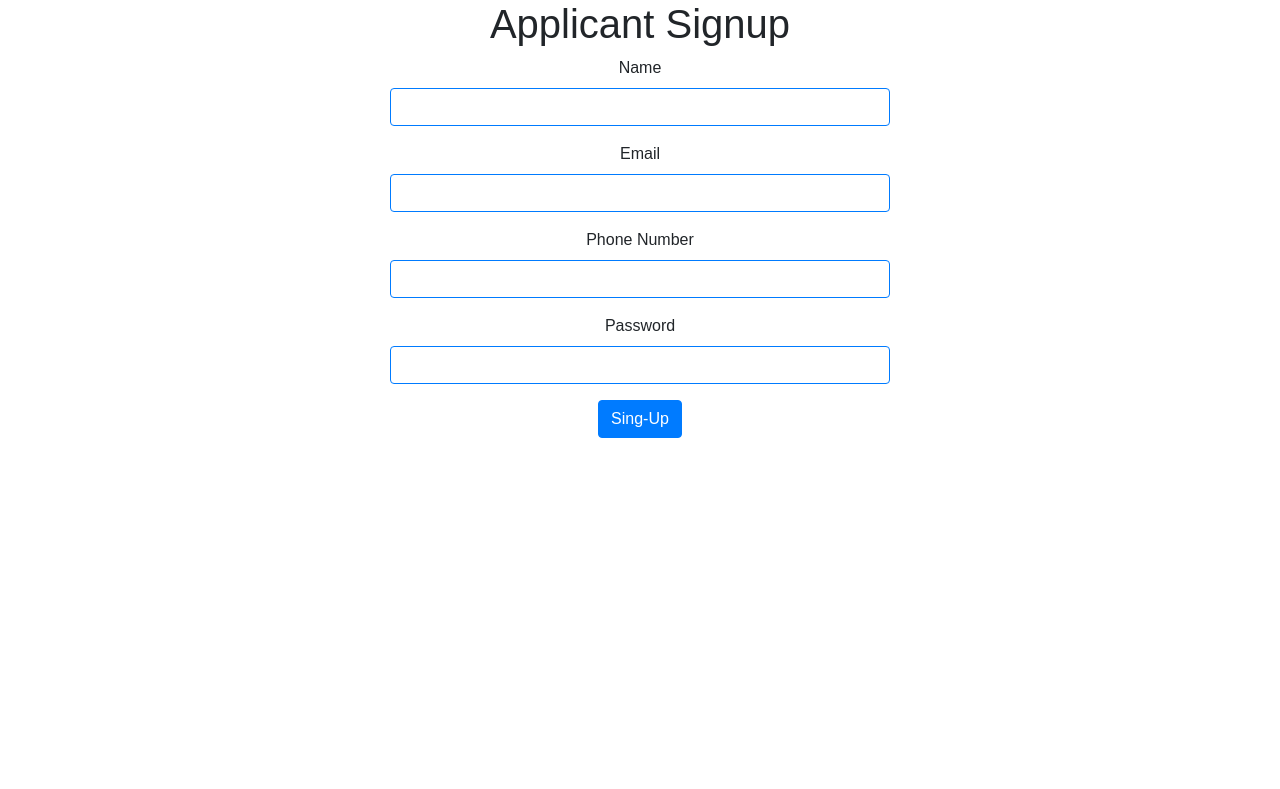
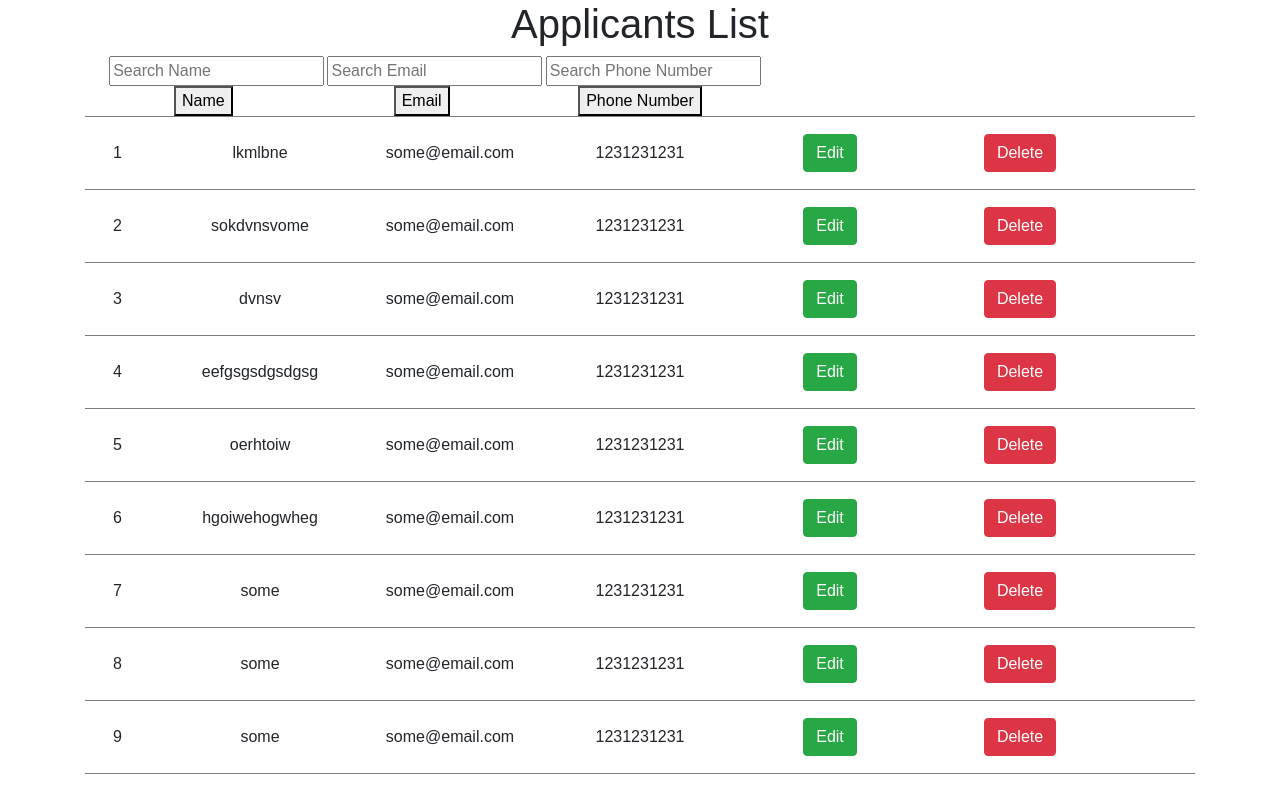
Before and after one commit to shahzebjaved23/react_applicants, a React (Create React App) app: page / in a window 1280 px wide. Shown: the top 789 px of the page. Built offline with nearby package versions, Linux system fonts and the light colour scheme.

Commit message:
fixes for the search

```diff
--- a/src/App.js
+++ b/src/App.js
@@ -23,6 +23,10 @@ class App extends Component {
         this.hideFormShowUserList();
     }
 
+    componentDidMount(){
+        this.hideFormShowUserList();
+    }
+
     render() {
         return (
             <div className="App">
--- a/src/components/UserList/UserList.js
+++ b/src/components/UserList/UserList.js
@@ -62,7 +62,7 @@ class UserList extends Component {
 					</div>
 					<div className="container user-list">
 						{this.state.usersList.map((user)=>{
-							return <UserView key={user.id} user={user} />
+							return <UserView resetUsersList={this.resetUsersList.bind(this)} key={user.id} user={user} />
 						})}
 					</div>
 				</div>
--- a/src/components/UserSearchHeader/UserSearchHeader.js
+++ b/src/components/UserSearchHeader/UserSearchHeader.js
@@ -13,15 +13,25 @@ class UserSearchHeader extends Component{
 		var usersList = JSON.parse(localStorage.getItem("usersList"))
 		var newUsersList = [];
 		usersList.forEach((user)=>{
-			if(this.refs.name.value != "" && StringSimilarity.compareTwoStrings(user.name, this.refs.name.value) > 0.5){
-				newUsersList.push(user)
+			if(this.refs.name.value != ""){
+				console.log(this.refs.name.value)
+				if(StringSimilarity.compareTwoStrings(user.name, this.refs.name.value) > 0.2){
+					newUsersList.push(user)
+				}
 			}
 
-			if(this.refs.email.value != "" && StringSimilarity.compareTwoStrings(user.email, this.refs.email.value) > 0.5){
-				newUsersList.push(user)
+			if(this.refs.email.value != ""){
+				console.log(this.refs.email.value)
+				if(StringSimilarity.compareTwoStrings(user.email, this.refs.email.value) > 0.2){
+					newUsersList.push(user)
+				}
 			}
-			if(this.refs.phone_number.value != "" && StringSimilarity.compareTwoStrings(user.phone_number, this.refs.phone_number.value) > 0.5){
-				newUsersList.push(user)
+
+			if(this.refs.phone_number.value != ""){
+				console.log(this.refs.name.value)
+				if(StringSimilarity.compareTwoStrings(user.phone_number, this.refs.phone_number.value) > 0.2){
+					newUsersList.push(user)
+				}
 			}
 		})
 
--- a/src/components/UserView/UserView.js
+++ b/src/components/UserView/UserView.js
@@ -35,18 +35,19 @@ class UserView extends Component{
 
 	updateUser(){
 		let usersList = JSON.parse(localStorage.getItem("usersList"));
-		let user = usersList.filter( user => user.id == this.state.user.id )
+		let user = usersList.filter( user => user.id == this.state.user.id )[0]
 		user.name = this.refs.name.value;
 		user.phone_number = this.refs.phone_number.value;
 		user.email = this.refs.email.value;
-		usersList = usersList.map((u)=>{
+		let newUsersList = []
+		usersList.map((u)=>{
 			if(u.id == this.state.user.id){
-				return user;
+				newUsersList.push(user)
 			}else{
-				return u;
+				newUsersList.push(u);
 			}
 		})
-		localStorage.setItem("usersList",JSON.stringify(usersList))
+		localStorage.setItem("usersList",JSON.stringify(newUsersList))
 		this.setState({
 			user: {
 				id: this.state.user.id,
@@ -55,6 +56,7 @@ class UserView extends Component{
 				phone_number: this.refs.phone_number.value
 			}
 		})
+		this.props.resetUsersList()
 	}
 
 	handleEditUser(){
@@ -80,6 +82,7 @@ class UserView extends Component{
 		this.setState({
 			displaySelf: "none"
 		})
+		this.props.resetUsersList()
 	}
 
 	handleDeleteUser(){
```
